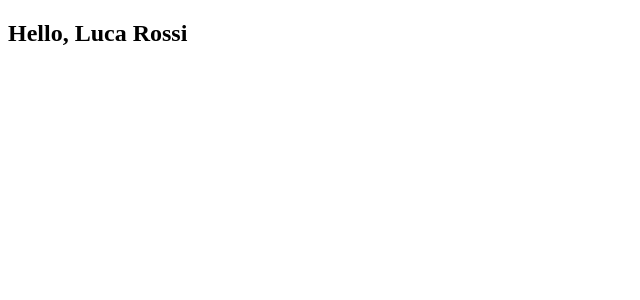
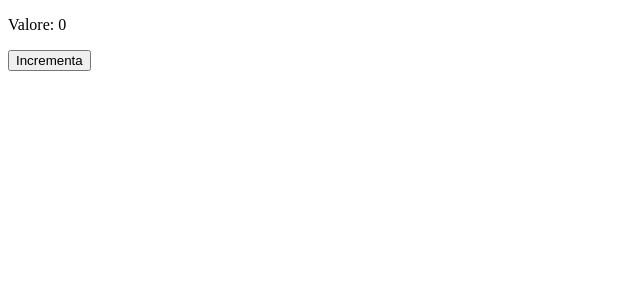
Before and after one commit to ValerioDiBiagio/react-exercises, a React (Vite) app: page / in a window 1280 px wide. Shown: the top 300 px of the page, without its empty margins (0-640 px from the left). Built offline with nearby package versions, Linux system fonts and the light colour scheme.

Commit message:
add counter ex

```diff
--- a/src/App.jsx
+++ b/src/App.jsx
@@ -1,9 +1,9 @@
-import GreetingTwo from "./exercises/props/GreetingTwo";
+import CounterThree from "./exercises/useState/CounterThree";
 function App() {
 
   return (
     <>
-      <GreetingTwo name="Luca" lastname="Rossi" />
+      <CounterThree />
 
     </>
   );
--- /dev/null
+++ b/src/exercises/useState/CounterThree.jsx
@@ -0,0 +1,23 @@
+import { useState } from "react";
+
+function CounterThree() {
+    const [count, setCount] = useState(0);
+
+    function incrementa() {
+        setCount(count + 1);
+    }
+
+    return (
+        <>
+            <p> Valore: {count}</p>
+
+            <button onClick={incrementa}>
+                Incrementa
+            </button>
+            {/* TODO: mostra count e aggiungi un bottone che lo incrementa */}
+        </>
+
+    )
+}
+
+export default CounterThree;
```
